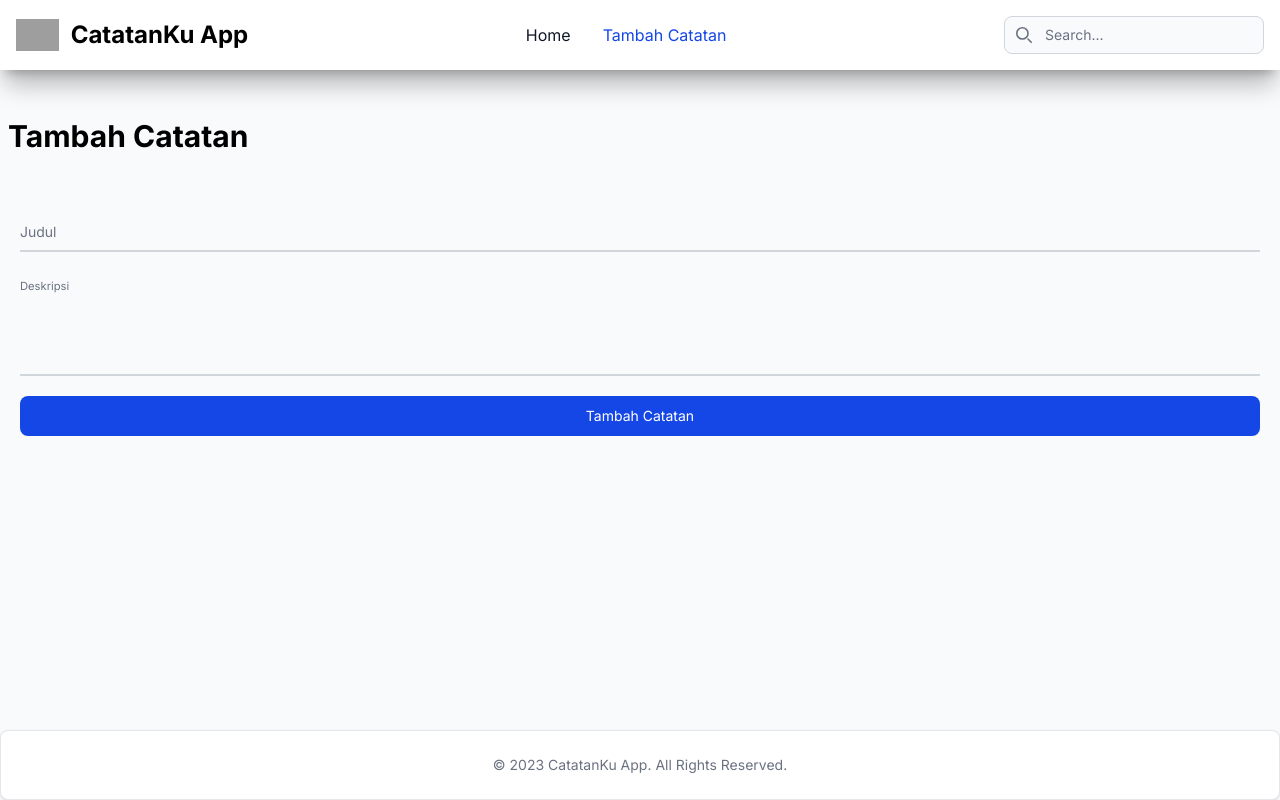
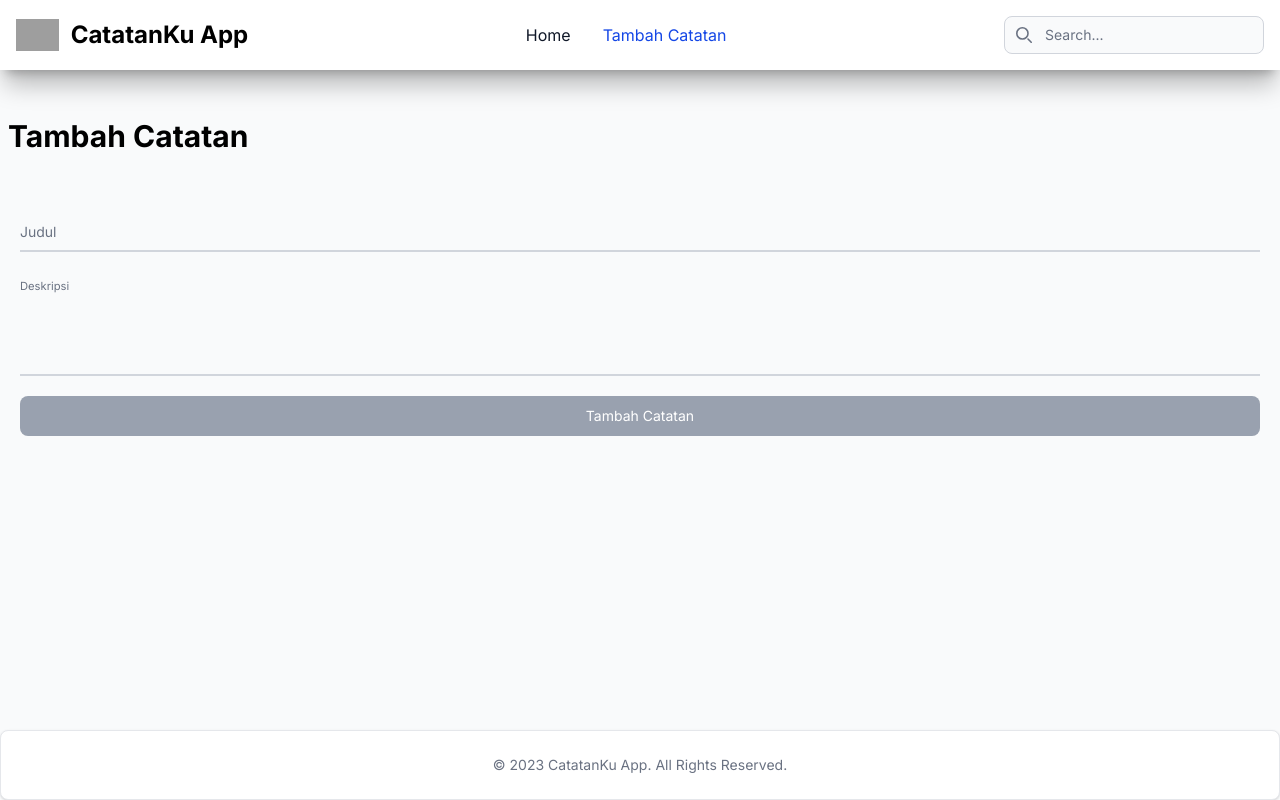
Before and after one commit to Redwolfc4/CatatanKu-lanjutan-app-dicoding, a React (Vite) app: page /catatan-ku/add in a window 1280 px wide. Built offline with nearby package versions, Linux system fonts and the light colour scheme; grey boxes are pictures that could not be loaded.

Commit message:
Refactor FormCatatanKu and TampilanPage components to manage title and body state, enabling form control and improving user experience

```diff
--- a/src/pages/FormCatatanKu.jsx
+++ b/src/pages/FormCatatanKu.jsx
@@ -1,16 +1,47 @@
 import { useParams } from "react-router";
 import { getNote } from "../utils/local-data";
 import { useEffect } from "react";
-const FormCatatanKu = ({ onInputHandler, onSubmitHandler, setBody }) => {
+import { useState } from "react";
+const FormCatatanKu = ({
+  onInputHandler,
+  onSubmitHandler,
+  onTitleChangeHandler,
+  setBody,
+  setTitle,
+  title,
+  body,
+}) => {
   const { id } = useParams();
 
   const getCurrentNote = getNote(id);
+  // state untuk kontrol tombol
+  const [isDisabled, setIsDisabled] = useState(true);
 
   useEffect(() => {
-    if (id) {
-      setBody(getCurrentNote.body);
+    if (id && getCurrentNote) {
+      setTitle(getCurrentNote.title || "");
+      setBody(getCurrentNote.body || "");
+    } else {
+      setTitle("");
+      setBody("");
     }
-  }, [getCurrentNote, id]);
+  }, [id]);
+
+  // cek kondisi enable/disable tombol setiap kali title/body berubah
+  useEffect(() => {
+    const hasContent = title.trim().length > 0 && body.trim().length > 0;
+    if (id && getCurrentNote) {
+      // mode edit → cek perbedaan
+      const isDifferent =
+        title !== (getCurrentNote.title || "") ||
+        body !== (getCurrentNote.body || "");
+
+      setIsDisabled(!(hasContent && isDifferent));
+    } else {
+      // mode add
+      setIsDisabled(!hasContent);
+    }
+  }, [title, body, id, getCurrentNote]);
 
   return (
     <div className="h-full x-w-xl  my-2">
@@ -31,9 +62,9 @@ const FormCatatanKu = ({ onInputHandler, onSubmitHandler, setBody }) => {
             border-gray-300 appearance-none dark:text-white dark:border-gray-600
             dark:focus:border-blue-500 focus:outline-none focus:ring-0 focus:border-blue-600 peer"
             placeholder=" "
-            onChange={() => {}} // kalau controlled input harus ada onChange
+            onChange={onTitleChangeHandler} // kalau controlled input harus ada onChange
             required
-            defaultValue={getCurrentNote?.title || ""}
+            value={title}
           />
           <label
             htmlFor="floating_title"
@@ -60,7 +91,7 @@ const FormCatatanKu = ({ onInputHandler, onSubmitHandler, setBody }) => {
             contentEditable
             onInput={onInputHandler}
             suppressContentEditableWarning={id ?? false}
-            dangerouslySetInnerHTML={{ __html: getCurrentNote?.body || "" }}
+            dangerouslySetInnerHTML={{ __html: body }}
             className="block px-0 w-full min-h-[5rem] text-sm text-gray-900 bg-transparent border-0 border-b-2
             border-gray-300 dark:text-white dark:border-gray-600
             dark:focus:border-blue-500 focus:outline-none focus:ring-0 focus:border-blue-600"
@@ -70,9 +101,13 @@ const FormCatatanKu = ({ onInputHandler, onSubmitHandler, setBody }) => {
         <div className="flex justify-center">
           <button
             type="submit"
-            className="text-white bg-blue-700 hover:bg-blue-800 focus:ring-4 focus:outline-none
-            focus:ring-blue-300 font-medium rounded-lg text-sm w-full px-5 py-2.5 text-center
-            dark:bg-blue-600 dark:hover:bg-blue-700 dark:focus:ring-blue-800"
+            className={`text-white font-medium rounded-lg text-sm w-full px-5 py-2.5 text-center ${
+              isDisabled
+                ? "bg-gray-400 cursor-not-allowed"
+                : "bg-blue-700 hover:bg-blue-800 focus:ring-4 focus:outline-none focus:ring-blue-300 dark:bg-blue-600 dark:hover:bg-blue-700 dark:focus:ring-blue-800"
+            }
+                `}
+            disabled={isDisabled}
           >
             {id ? "Update Catatan" : "Tambah Catatan"}
           </button>
--- a/src/pages/TampilanPage.jsx
+++ b/src/pages/TampilanPage.jsx
@@ -24,6 +24,7 @@ import { useState } from "react";
 const TampilanPage = () => {
   const [listCatatan, setListCatatan] = useState(getAllNotes());
   const [searchQuery, setSearchQuery] = useSearchParams();
+  const [title, setTitle] = useState("");
   const [body, setBody] = useState("");
   const navigate = useNavigate();
   const paramsNow = useLocation();
@@ -36,9 +37,14 @@ const TampilanPage = () => {
     setSearchQuery({ search: event.target.value });
   };
 
-  const onInputHandler = (e) => {
+  const onDescChangeHandler = (e, data) => {
+    console.log(e.target.innerHTML);
     setBody(e.target.innerHTML); // ambil isi HTML dari div
   };
+
+  const onTitleChangeHandler = (e, data) => {
+    setTitle(e.target.value); // ambil isi HTML dari div
+  }; // kalau controlled input harus ada onChange
 
   const onSubmitHandler = (event, id) => {
     event.preventDefault();
@@ -57,7 +63,8 @@ const TampilanPage = () => {
     // reset form
     event.target.reset();
 
-    // reset body
+    // reset form
+    setTitle("");
     setBody("");
 
     // navigate to /
@@ -92,8 +99,13 @@ const TampilanPage = () => {
             onClick={() => setCurrentPage("add")}
             element={
               <FormCatatanKu
-                onInputHandler={onInputHandler}
+                setTitle={setTitle}
+                setBody={setBody}
+                onInputHandler={onDescChangeHandler}
                 onSubmitHandler={onSubmitHandler}
+                onTitleChangeHandler={onTitleChangeHandler}
+                title={title}
+                body={body}
               />
             }
           ></Route>
@@ -101,8 +113,12 @@ const TampilanPage = () => {
             path="/detail/:id"
             element={
               <FormCatatanKu
-                onInputHandler={onInputHandler}
+                setTitle={setTitle}
+                onInputHandler={onDescChangeHandler}
                 onSubmitHandler={onSubmitHandler}
+                onTitleChangeHandler={onTitleChangeHandler}
+                body={body}
+                title={title}
                 setBody={setBody}
               />
             }
```
Also changed, not shown: 1 other file (tests, documents, lock files or other folders).
